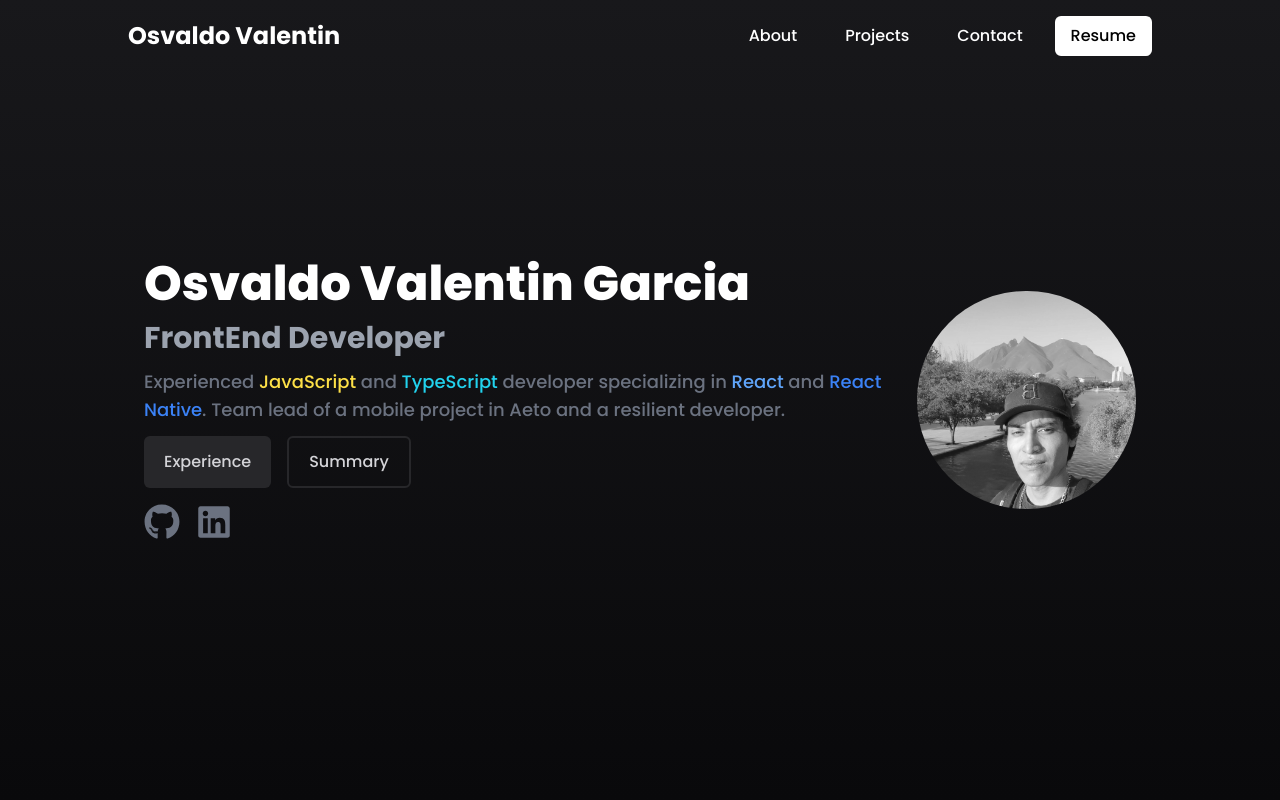
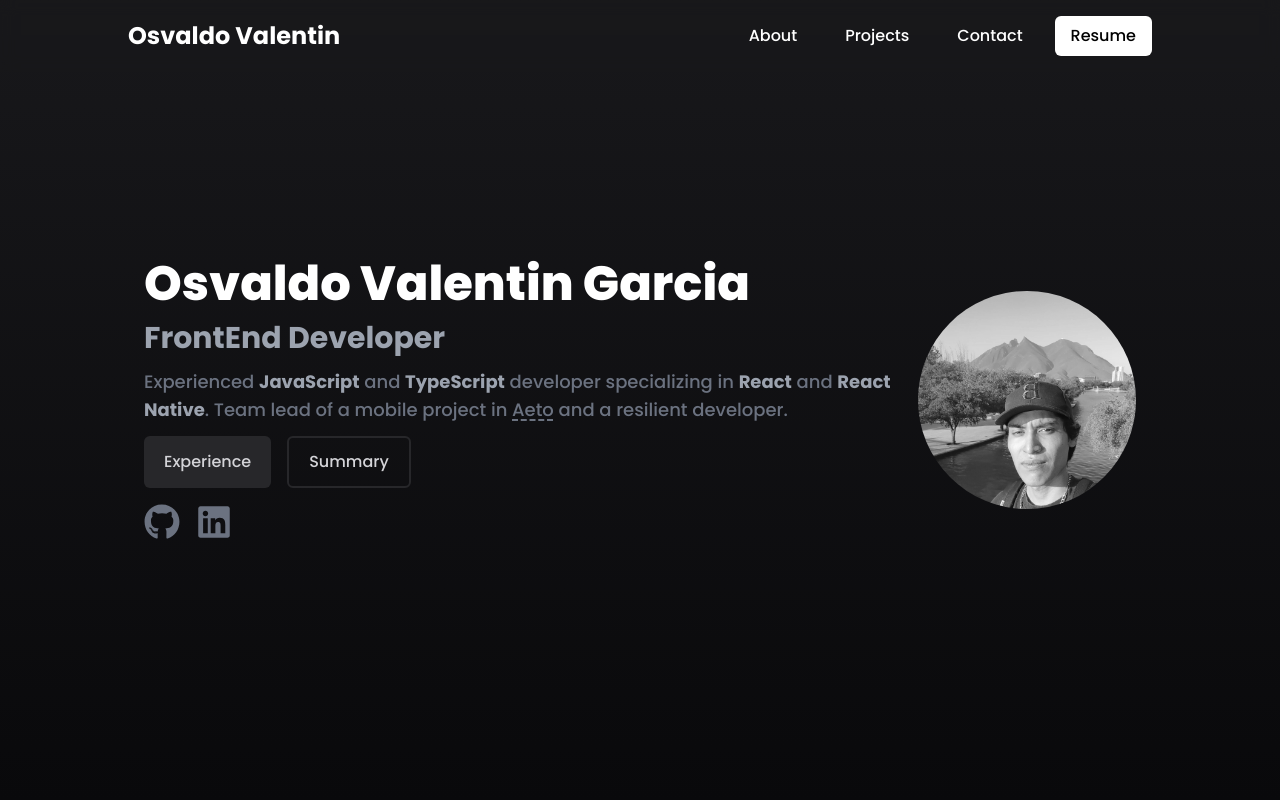
Before and after one commit to ValentinOsvaldo/valentin-portfolio, a Next.js app: page / in a window 1280 px wide. Shown: the top 800 px of the page. Built offline with nearby package versions, Linux system fonts and the light colour scheme.

Commit message:
background fixed

```diff
--- a/src/components/Header.tsx
+++ b/src/components/Header.tsx
@@ -19,17 +19,16 @@ export const Header = () => {
   }, [isOpenMenu]);
 
   return (
-    <header className="px-4 py-4 w-full fixed top-0 bg-inherit">
-      <nav className="flex justify-between items-center max-w-screen-lg m-auto">
+    <header className="w-full fixed top-0 z-50">
+      <nav className="bg-zinc-900/50 backdrop-blur p-4">
+        <section className="flex justify-between items-center max-w-screen-lg m-auto">
           <h1 className="text-2xl font-bold">Osvaldo Valentin</h1>
-
           <button
             className="lg:hidden"
             onClick={() => setIsOpenMenu(!isOpenMenu)}
           >
             {isOpenMenu ? <MdClose size={32} /> : <MdOutlineMenu size={32} />}
           </button>
-
           <div className="hidden lg:flex lg:gap-4">
             <a href="#about" className="header-tag">
               about
@@ -47,10 +46,11 @@ export const Header = () => {
               Resume
             </a>
           </div>
+        </section>
       </nav>
 
       <section
-        className={`bg-zinc-900 flex flex-col justify-center items-center gap-2 fixed w-full h-full left-0 transition-all duration-300 z-50 ${
+        className={`flex flex-col justify-center items-center gap-2 fixed w-full h-full left-0 transition-all duration-300 bg-zinc-900/50 backdrop-blur ${
           isOpenMenu ? "translate-x-0" : "translate-x-full"
         }`}
       >
--- a/src/components/Hero.tsx
+++ b/src/components/Hero.tsx
@@ -21,19 +21,17 @@ export const Hero = () => {
             FrontEnd Developer
           </h3>
           <p className="text-center lg:text-left font-medium text-lg text-gray-500">
-            Experienced <span className="text-yellow-300">JavaScript</span> and{" "}
-            <span className="text-cyan-400">TypeScript</span> developer
-            specializing in <span className="text-blue-400">React</span> and{" "}
-            <span className="text-blue-500">React Native</span>. Team lead of a
-            mobile project in Aeto and a resilient developer.
+            Experienced{" "}
+            <span className="font-bold text-gray-400">JavaScript</span> and{" "}
+            <span className="font-bold text-gray-400">TypeScript</span>{" "}
+            developer specializing in{" "}
+            <span className="font-bold text-gray-400">React</span> and{" "}
+            <span className="font-bold text-gray-400">React Native</span>. Team
+            lead of a mobile project in <a href="https://www.aeto.com.mx/" className="underline underline-offset-4 decoration-dashed hover:text-gray-300">Aeto</a> and a resilient developer.
           </p>
           <div className="flex flex-row gap-4">
-            <button className="btn-primary">
-              Experience
-            </button>
-            <button className="btn-outline">
-              Summary
-            </button>
+            <button className="btn-primary">Experience</button>
+            <button className="btn-outline">Summary</button>
           </div>
           <div className="flex flex-row flex-wrap items-center justify-center lg:justify-start gap-4 mt-1">
             <a
--- a/src/components/index.ts
+++ b/src/components/index.ts
@@ -1,2 +1,3 @@
+export * from './About';
 export * from './Header';
 export * from './Hero';
--- a/src/pages/index.tsx
+++ b/src/pages/index.tsx
@@ -1,4 +1,4 @@
-import { Header, Hero } from "@/components";
+import { About, Header, Hero } from "@/components";
 import { Poppins } from "next/font/google";
 
 const poppins = Poppins({
@@ -12,6 +12,7 @@ const index = () => {
       <Header />
       <main className="max-w-screen-lg m-auto">
         <Hero />
+        <About />
       </main>
       <footer></footer>
     </div>
--- a/src/styles/globals.css
+++ b/src/styles/globals.css
@@ -2,9 +2,13 @@
 @tailwind components;
 @tailwind utilities;
 
+html {
+  scroll-behavior: smooth;
+}
+
 @layer base {
   body {
-    @apply bg-gradient-to-b from-zinc-900 to-zinc-950 text-white;
+    @apply bg-gradient-to-b from-zinc-900 to-zinc-950 bg-fixed text-white;
   }
 }
 
```
Lines whose indentation alone changed are shown as unchanged.
